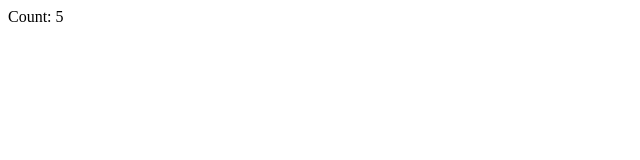
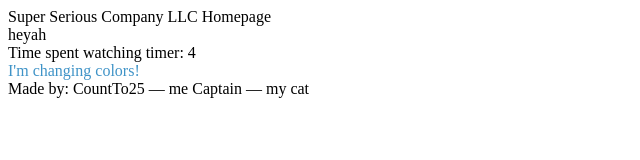
Before and after one commit to CountTo25/Lazyact, a plain HTML site: page index.html in a window 1280 px wide. Shown: the whole page, without its empty margins (0-640 px from the left). Drawn offline with Linux system fonts and the light colour scheme.

Commit message:
repeatable object, demo
also repeatable elements and better documentation with demo

```diff
--- a/index.html
+++ b/index.html
@@ -2,19 +2,70 @@
 
 <body>
     <div
-        bind
-        on='tick'
+	   bind
+       source='pagename'
+       ></div>
+    <div
+	    bind
         to='html'
-        source='count'
-        template='Count: %value%'
-    >Count:</div>
+        source='randomMessages.hello()'
+    ></div>
+    <div
+	   bind
+       on='tick'
+       to='html'
+       template='Time spent watching timer: %value%'
+       source='timeSpent'
+    ></div>
+
+    <!-- more section -->
+    <!-- bind to -->
+    <div bind to='style' source='color()' template='color: %value%'>I'm changing colors!</div>
+    <!-- repeaters -->
+    <div
+        iterate="teamMembers" object
+    >
+    <span>Made by: <span>
+    <span repeatable>
+        <span
+            bind repeat
+            to="html"
+            source="repeatable.knownas"
+        ></span>
+        <span
+            bind repeat
+            to="html"
+            source="repeatable.tagline"
+            template = " — %value%"
+        ></span>
+    </span>
+    </div>
 </body>
 
 <script>
-    let data = {
-        count: 0,
+    let uiData = {
+        pagename: 'Super Serious Company LLC Homepage',
+        timeSpent: 0,
+        randomMessages: {
+            hello: () => {
+                let a = ['hi', 'hello', 'hey', 'heyah', 'sup'];
+                return a[~~(Math.random()*(a.length-1))];
+            }
+        }
     }
-    let lz = new Lazyact(function(){return data}, 1000);
-    data.count++;
-    setInterval(()=>{data.count++}, 1000);
+
+    let callMeWhatever = function() {return uiData}
+    let lz = new Lazyact(callMeWhatever, 1000);
+    setInterval(()=>{uiData.timeSpent++}, 1000);
+
+    //more section
+    ////bind to
+    uiData.color = ()=>{return '#'+Math.floor(Math.random()*16777215).toString(16)};
+    ////repeaters
+    uiData.teamMembers = {
+                me: {knownas:'CountTo25', tagline: 'me'},
+                myCat: {knownas:'Captain', tagline: 'my cat'},
+            }
+    //prevent jarring loadup of stuff from 'more' section
+    lz.tick();
 </script>
--- a/lazyact.js
+++ b/lazyact.js
@@ -4,7 +4,8 @@ class Lazyact {
     this.source = referencer();
     this.interval = setInterval(
       function () {this.data = this.dataSourcer();}.bind(this),
-        refreshRate);
+      refreshRate
+    );
 
     this.updateHooks = {
       tick: {
@@ -14,29 +15,30 @@ class Lazyact {
     }
 
     this.setupFillers();
+    this.setupRepeaters();
 
     this.updateHooks.tick.worker = setInterval(
-     function() {this.updateHooks.tick.fireable.forEach(function(m){m();}.bind(this))}.bind(this),
+     this.tick.bind(this),
      refreshRate
    );
+   this.tick();
+  }
 
-
+  tick() {
+    this.updateHooks.tick.fireable.forEach(function(m){m();})
   }
 
   setupFillers() {
-    console.log('Binding UI to data...');
     let all = document.querySelectorAll('[bind]:not([repeat])');
     all.forEach(function(element) {
-      console.log(element);
       let source = element.getAttribute('source');
       source = source.replace('()', '');
-      let on = element.getAttribute('on');
+      let on = element.hasAttribute('on') ? element.getAttribute('on') : 'tick';
       let changer = null;
       changer = function() {
-        let erroredOut = false;
         let chain = source.split('.');
         let pointer = this.source;
-        let path = '';
+        let path = 'source';
         let prev = this.source;
         chain.forEach((part) => {
             if (part in pointer) {
@@ -45,13 +47,9 @@ class Lazyact {
                 path+='.'+part;
                 return;
             }
-            if (!erroredOut) {
-                throw new Error('Cant find '+part+' in '+pointer.name+' @ '+path);
-                erroredOut = true;
-            }
         });
 
-        if (pointer !== null) {
+        if (pointer !== this.source) {
             let text = pointer.toString();
             if (element.getAttribute('source').includes('()')) {
                 let toCall = pointer.bind(prev);
@@ -63,18 +61,115 @@ class Lazyact {
                 text = element.getAttribute('template').replace('%value%', text);
             }
 
-            if (element.getAttribute('to') === 'html')
+            if (element.getAttribute('to') === 'html' || !element.hasAttribute('to'))
                 element.innerHTML = text;
-            if (element.getAttribute('to') === 'style')
-                element.setAttribute('style', text);
-
+            element.setAttribute(element.getAttribute('to'), text);
         }
-
       }
     this.updateHooks[on].fireable.push(changer.bind(this));
     }.bind(this));
   }
+
   setupRepeaters() {
+    let repeaters = document.querySelectorAll('[iterate]');
+    repeaters.forEach(function(repeater) {
+        let _virtual = repeater.cloneNode(true);
+        let datasource = this.source;
+
+        let on = repeater.hasAttribute('on') ? repeater.getAttribute('on') : 'tick';
+        let source = repeater.getAttribute('iterate').replace('()', '');
+
+        let changer = null;
+
+        changer = function() {
+            let chain = source.split('.');
+            let pointer = this.source;
+            let path = 'source';
+            let prev = this.source;
+
+            chain.forEach((part) => {
+                if (part in pointer) {
+                    prev = pointer;
+                    pointer = pointer[part];
+                    path+='.'+part;
+                    return;
+                }
+            });
+
+            if (pointer !== this.source) {
+                let repeat = pointer;
+                if (repeater.getAttribute('iterate').includes('()')) {
+                    let toCall = pointer.bind(prev);
+                    repeat = toCall();
+                }
+
+                if (repeater.hasAttribute('object')) {
+                    for (const [key, value] of Object.entries(repeat)) {
+                        let workWith = null;
+                        let source = '';
+                        if (repeater.querySelector('[repeatable][repeated="'+key+'"]')) {
+                            workWith = repeater.querySelector('[repeatable][repeated="'+key+'"]')
+                        }
+
+                        if (!workWith) {
+                            workWith = repeater.querySelector('[repeatable]:not([repeated])').cloneNode(true);
+                            repeater.appendChild(workWith);
+                            workWith.setAttribute('repeated', key);
+                        }
+                        workWith.querySelectorAll('[bind]').forEach(function(bindable) {
+                            if (!bindable.hasAttribute('bind')) {
+                                return;
+                            }
+                            let chn = bindable.getAttribute('source').replace('repeatable.', '').split('.');
+                            let pnt = value;
+                            let pth = 'repeatable';
+                            let prv = value
+                            chn.forEach(part => {
+                                if (part in pnt) {
+                                    prv = pnt;
+                                    pnt = pnt[part];
+                                    pth+='.'+part;
+                                    return;
+                                }
+                            })
+
+                            if (pnt !== value) {
+                                let txt = pnt.toString();
+                                if (bindable.getAttribute('source').includes('()')) {
+                                    let toCall = pnt.bind(prev);
+                                    txt = toCall();
+                                }
+
+                                if (bindable.hasAttribute('template'))
+                                {
+                                    txt = bindable.getAttribute('template').replace('%value%', txt);
+                                }
+                                if (bindable.getAttribute('to') === 'html' || !bindable.hasAttribute('to'))
+                                    bindable.innerHTML = txt;
+                                bindable.setAttribute(bindable.getAttribute('to'), txt);
+                            }
+                        })
+                    }
+                }
+
+                if (repeater.hasAttribute('array')) {
 
                 }
+                /*
+                if (repeater.hasAttribute('template'))
+                {
+                    text = repeater.getAttribute('template').replace('%value%', text);
                 }
+
+                if (repeater.getAttribute('to') === 'html' || !repeater.hasAttribute('to'))
+                  repeater.innerHtml = text;
+
+                if (repeater.getAttribute('to') === 'style')
+                  repeater.setAttribute('style', text);
+                */
+            }
+        }
+        this.updateHooks[on].fireable.push(changer.bind(this));
+    }.bind(this));
+  }
+}
```
Also changed, not shown: 1 other file. Lines whose indentation alone changed are shown as unchanged.
